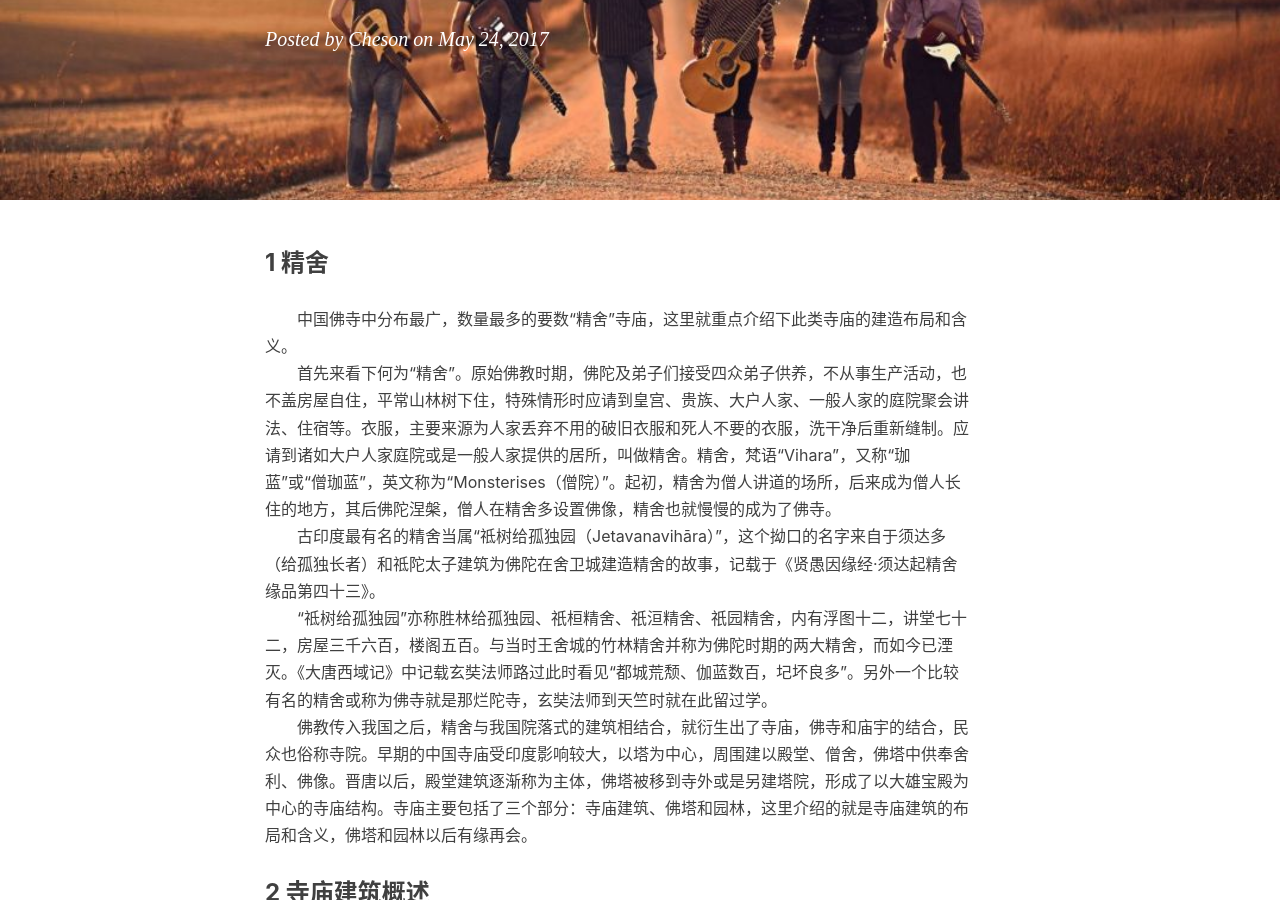
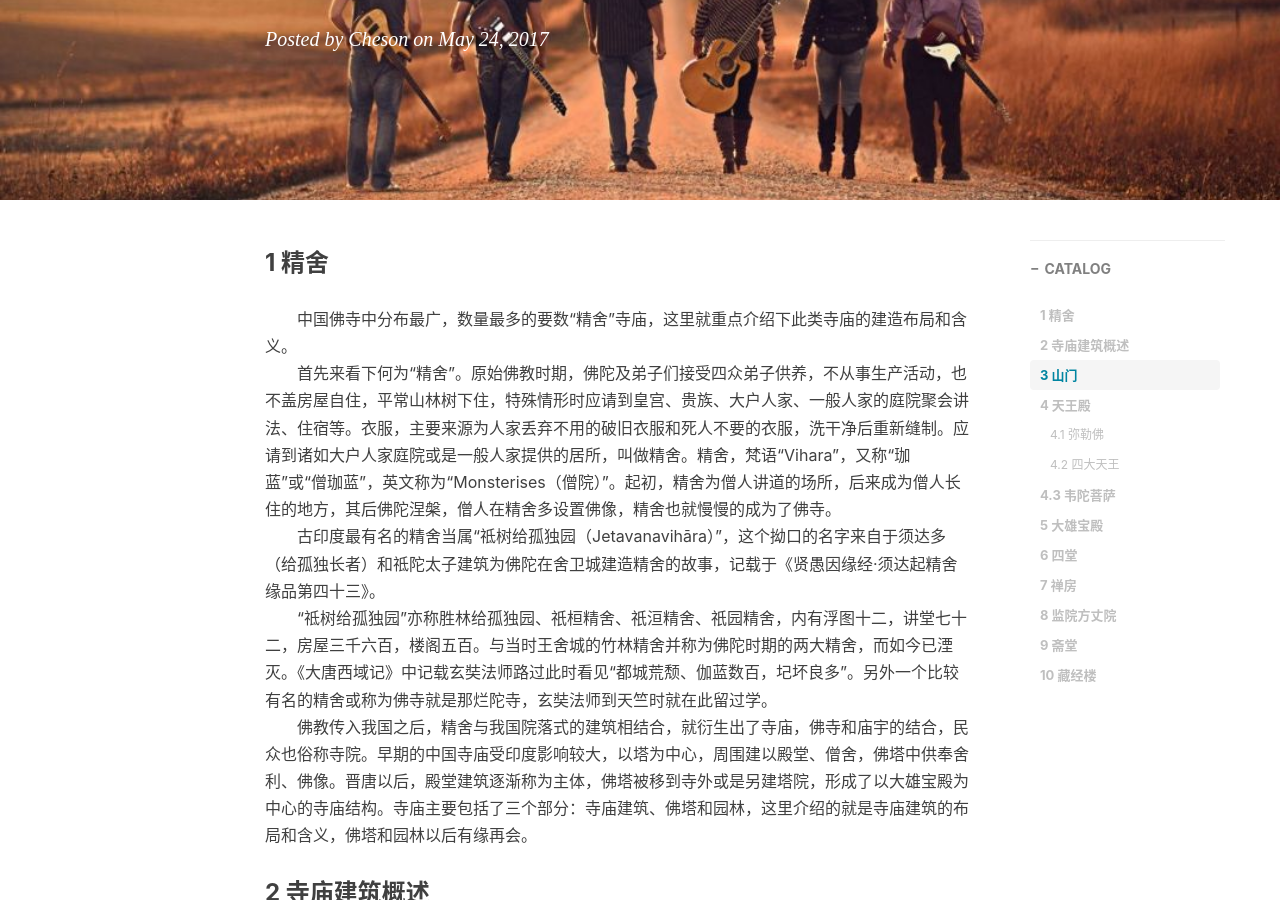
Before and after one commit to chendongqi/blog, a Jekyll site: the page built from _posts/buddhism/2017-04-10-buddhism_temple_architecture.markdown, in a window 1280 px wide and 900 px high, scrolled down 323 px. Built offline with Jekyll 4.4.1, drawn with Linux system fonts in a browser that asks for light colours; nearby versions of some CDN libraries; comment, search, counter and statistics services are not loaded; some of the changed lines change nothing that is shown.

Commit message:
update temple architecture

```diff
--- a/_posts/buddhism/2017-04-10-buddhism_temple_architecture.markdown
+++ b/_posts/buddhism/2017-04-10-buddhism_temple_architecture.markdown
@@ -6,7 +6,7 @@ navcolor:   "invert"
 date:       2017-05-24
 author:     "Cheson"
 #header-img: "/img/website/home-bg.jpg"
-catalog: false
+catalog: true
 tags:
     - 佛教
     - 建筑
@@ -24,7 +24,7 @@ tags:
 
 ### 2 寺庙建筑概述
 
-![temple_whole_view.jpeg](https://chendongqi.github.io/blog/img/017-05-24-temple/temple_whole_view.jpeg)
+![temple_whole_view.jpeg](https://chendongqi.github.io/blog/img/2017-05-24-temple/temple_whole_view.jpeg)
 &emsp;&emsp;寺庙大多依山而建，以大雄宝殿为主体，在寺庙的中轴线上的建筑依次为山门、天王殿、大雄宝殿、毗卢殿或藏经楼、方丈室、法堂等。禅宗有珈蓝七堂的说法，七堂指的就是：塔（佛塔，供奉佛舍利）、金堂（佛殿，供奉本尊佛）、讲堂（讲经之厅堂）、经堂（藏经楼）、钟楼（悬挂洪钟之所）、僧房（分布于讲堂东西北三面）、斋堂。
 
 ### 3 山门
@@ -33,28 +33,28 @@ tags:
 &emsp;&emsp;许多寺院将山门建成殿堂式，至少中间那座大门盖成殿堂式，叫“山门殿”。殿内塑有两尊金刚力士像，形貌雄伟，怒目想向，手持金刚杵以镇慑妖魔鬼怪。左边的力士怒目张口，右边的力士怒颜闭唇。而印度的力士金刚只有一个，叫做密迹金刚，是佛的五百侍从中最重要的卫队长。他原先是法意王太子，皈依佛教后担当把守寺门的重任。因为一个力士不符合中国传统的对称美，所以在传入中原之后又增加了一个力士。
 &emsp;&emsp;进寺庙时如何进门呢？通常不走中间的大门，以示谦卑、不功高我慢，而寺庙也有天黑之后不开正门的规定。进寺参观或礼拜遵循在左边就走左边的门，在右边就走右边的门，进左门跨左脚，进右门跨右脚。进门之后按照顺时针的方向浏览，因为在印度以顺时针绕为吉祥。另外要注意不要踏门槛，踩踏门口被视为罪过。
 &emsp;&emsp;关于山门，还有一件有趣的轶事。当年乾隆皇帝下江南微服私访，在普陀山游玩时因风景迷人而忘了时间，天黑之后来到普济寺借宿却被方丈拒之门外。乾隆一气之下回到杭州后下了到圣旨普济寺的大门永不开启。后来方丈在乾隆皇帝六十大寿时去求情，皇帝才收回成命，但是规定了普济寺的大门之后在皇帝驾临、大方丈继位圆寂时可开，每六十年也可开一次。至此之后普济寺的大门也真的是六十年才开一次，上一次开就是江泽民到普济寺的时候。
-![puji_temple.jpeg](https://chendongqi.github.io/blog/img/017-05-24-temple/puji_temple.jpeg)
+![puji_temple.jpeg](https://chendongqi.github.io/blog/img/2017-05-24-temple/puji_temple.jpeg)
 
 ### 4 天王殿
 
-&emsp;&emsp;较大的佛寺都有天王殿。进山门之后，两旁的钟楼、鼓楼和中间的天王殿构成寺庙的第一重院落。天王殿有三个重要元素：弥勒佛、四大天王、韦驮菩萨。
+  较大的佛寺都有天王殿。进山门之后，两旁的钟楼、鼓楼和中间的天王殿构成寺庙的第一重院落。天王殿有三个重要元素：弥勒佛、四大天王、韦驮菩萨。
 
 #### 4.1 弥勒佛
 
-![mile.jpg](https://chendongqi.github.io/blog/img/017-05-24-temple/mile.jpg)
+![mile.jpg](https://chendongqi.github.io/blog/img/2017-05-24-temple/mile.jpg)
 &emsp;&emsp;天王殿正中为袒胸露腹的大肚弥勒佛，这是释迦牟尼佛的既定接班人（“竖三世”里的“未来佛”，正确的应该叫“弥勒菩萨”才对。因为他还没有接班，所以还没有成“佛”）。
 &emsp;&emsp;北京潭拓寺此佛左右有副非常有名的对联写到：大肚能容，容天下难容之事；开口便笑，笑世间可笑之人。大概也道破接班人所具备的条件。
 &emsp;&emsp;有人认为，该佛造型取自唐末五代浙江奉化的布袋和尚。此人名叫契比，号“长汀子”，身体矮胖，肚子奇大，经常用竹杖挑一布袋，满面笑容四处化缘。此人能预知阴晴，言人祸福，十分应验，因而名噪一时。
 
 #### 4.2 四大天王
 
-![sidatianwang.jpg](https://chendongqi.github.io/blog/img/017-05-24-temple/sidatianwang.jpg)
+![sidatianwang.jpg](https://chendongqi.github.io/blog/img/2017-05-24-temple/sidatianwang.jpg)
 &emsp;&emsp;弥勒佛的两侧有四大天王护卫，左右各二。据佛教传说：世上最高山须弥山的山腰有座犍陀罗山。此山有四山峰，四天王及其眷属分住其上，任务是“各护一天下”，分别掌管东胜身、南赡部、西牛货、北俱卢四大部洲的山川、河流、森林和地方所以又称为“护世四天王”。他们分别是**东方持国天王（梵文：Dhṛtarāṣṭra；藏名：Yul-hkhor-bsrun）**：“持国”意为慈悲为怀，保护众生，护持国土，故名持国天王。住须弥山白银埵，身为白色，穿甲胄，手持琵琶或阮琴，有两义：一、弦乐器松紧要适中，太紧则易断，太松则声不响，表行中道之法；二、是主乐神，表明他要用音乐来使众生皈依佛教。他负责守护东胜神洲，以乾闼婆、紧那罗、富单那、毗舍阇等为持国天王的部众，是‘二十诸天’中的第四天王；**南方增长天王（梵文：Virūḍhaka；藏名：Hphags-skyes-po）**：“增长”意为能传令众生，增长善根，护持佛法，故名增长天王。住须弥山琉璃埵，身为青色，穿甲胄，手握宝剑，有两义：一、宝剑象征智慧，慧剑斩烦恼；二、为的是保护佛法，不受侵犯。他负责守护南赡部洲，以鸠盘茶、薜荔多等为增长天王的部众，是‘二十诸天’中的第五天王；**西方广目天王（梵文：Virūpākṣa；藏名：Mig-mi-bzan,Spyan-mi-bzan）**：“广目”意为能以净天眼随时观察世界，护持人民，故名广目天王。住须弥山水晶埵，身为红色，穿甲胄，手缠一条龙或是蛇，有两义：一、表世间多变之意，二、是龙神的首领。另一手上拿着宝珠，表内心不变之意。他负责守护西牛贺洲，以龙王等为广目天王的部众，是‘二十诸天’中的第六天王；**北方多闻天王（梵文：Vaiśravaṇa；藏名：Rnam-thos-kyi-bu / Jambhala）**：又名毗沙门，“多闻”意为颇精通佛法，以福、德闻于四方。住须弥山黄金埵，身为绿色，穿甲胄，左手卧银鼠，右持宝伞（或作宝幡），有两义：一：伞盖代表要保护自己的内心不受外面环境染污；二、用以遮蔽世间，避免魔神危害，以护持人民财富。又名施财天，是古印度的财神。他负责守护北俱芦洲，以夜叉与罗刹为多闻天王的部众，是‘二十诸天’中的第三天王。
 &emsp;&emsp;以上所说，都是这几位天王在中国早期特别是唐代佛教画像中的典型形象。宋元以后，特别在明清两代，中国汉族地区佛教进一步汉化。神话小说《封神演义》中说“四大天王”是“佳梦关魔家四兄弟”，其实是中国人的创造，并非是佛经中的记载，只是小说内容而已。四大天王的职能也发生了变化，变成了“风调雨顺”的化身。其中增长天王魔礼青掌青光宝剑一口——职“风”；广目天王魔礼红掌碧玉琵琶一面——职“调”；多闻天王魔礼海掌混元珠伞一把——职“雨”；持国天王魔礼寿掌紫金龙花狐貂——职“顺”。
 
 ### 4.3 韦陀菩萨
 
-![weituo.jpeg](https://chendongqi.github.io/blog/img/017-05-24-temple/weituo.jpeg)
+![weituo.jpeg](https://chendongqi.github.io/blog/img/2017-05-24-temple/weituo.jpeg)
 &emsp;&emsp;弥勒佛身后大屏风背面为神将韦驮。韦驮又叫韦琨、韦驮天、韦驮菩萨，为四天王座下三十二将之首，是佛教护法神。韦驮背对弥勒佛，面向大雄宝殿，降魔伏鬼，保护佛法。该像为立像两足平立，十指合掌，杵的位置则很有讲究：如果韦陀杵扛在肩上，表示这个寺庙是大的寺庙，可以招待云游到此的和尚免费吃住三天；如果韦陀杵平端在手中，表示这个寺庙是中等规模寺庙，可以招待云游到此的和尚免费吃住一天；如果韦陀杵拄在地上，表示这个寺庙是小寺庙，不能招待云游到此的和尚免费吃住。
 &emsp;&emsp;关于韦陀菩萨还有两个有意思的小故事，其中之一是被人熟知的“昙花一现”。
 > 韦陀菩萨与昙花的故事还要从很早之前开始说起，那个时候昙花还是花神，她本来是每天都会开放的，但是却爱上了每天照顾自己，为自己洒水拔草的男子，后来这件事传到了玉帝的耳朵里，玉帝便将花神抓了起来，之后还将她变成昙花，不许她再和那男子见面。与此同时让他男子成为出家人，让他忘记之前发生的事情，这个男子便是韦陀菩萨。
```
